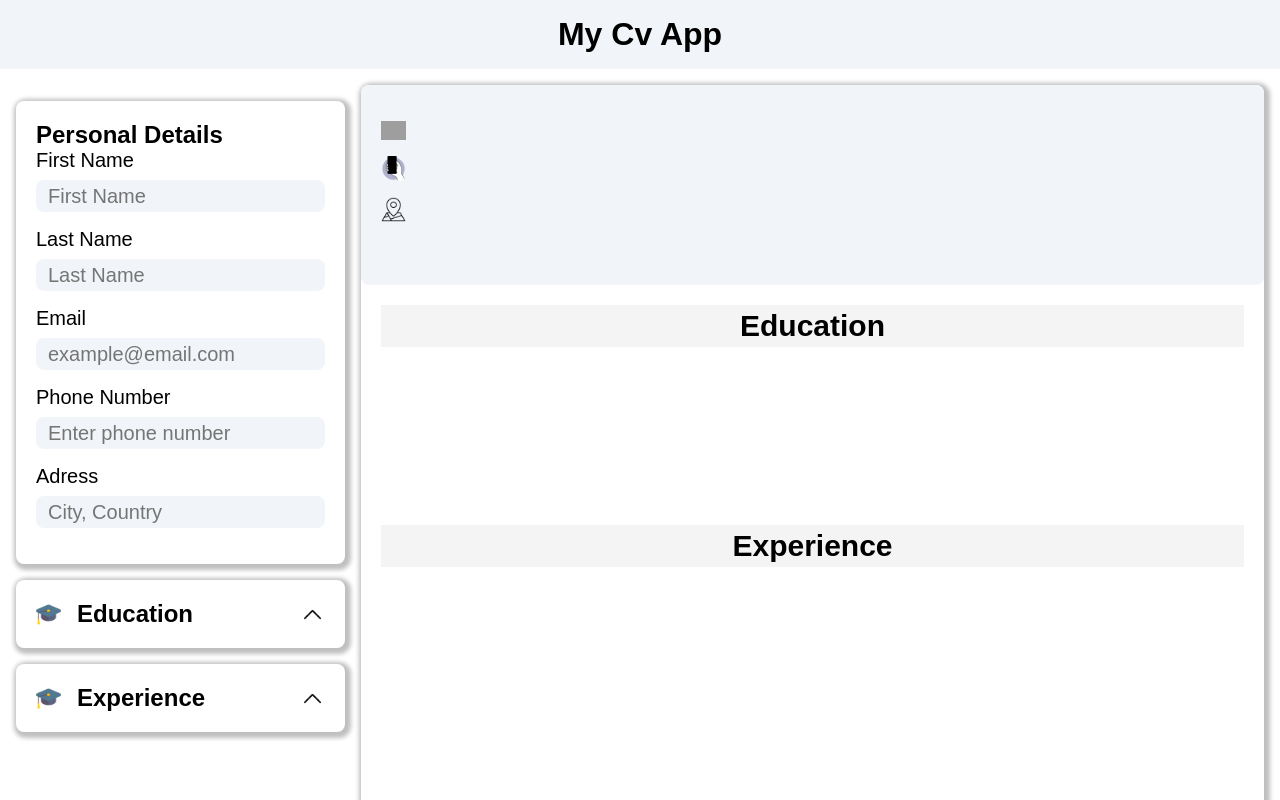
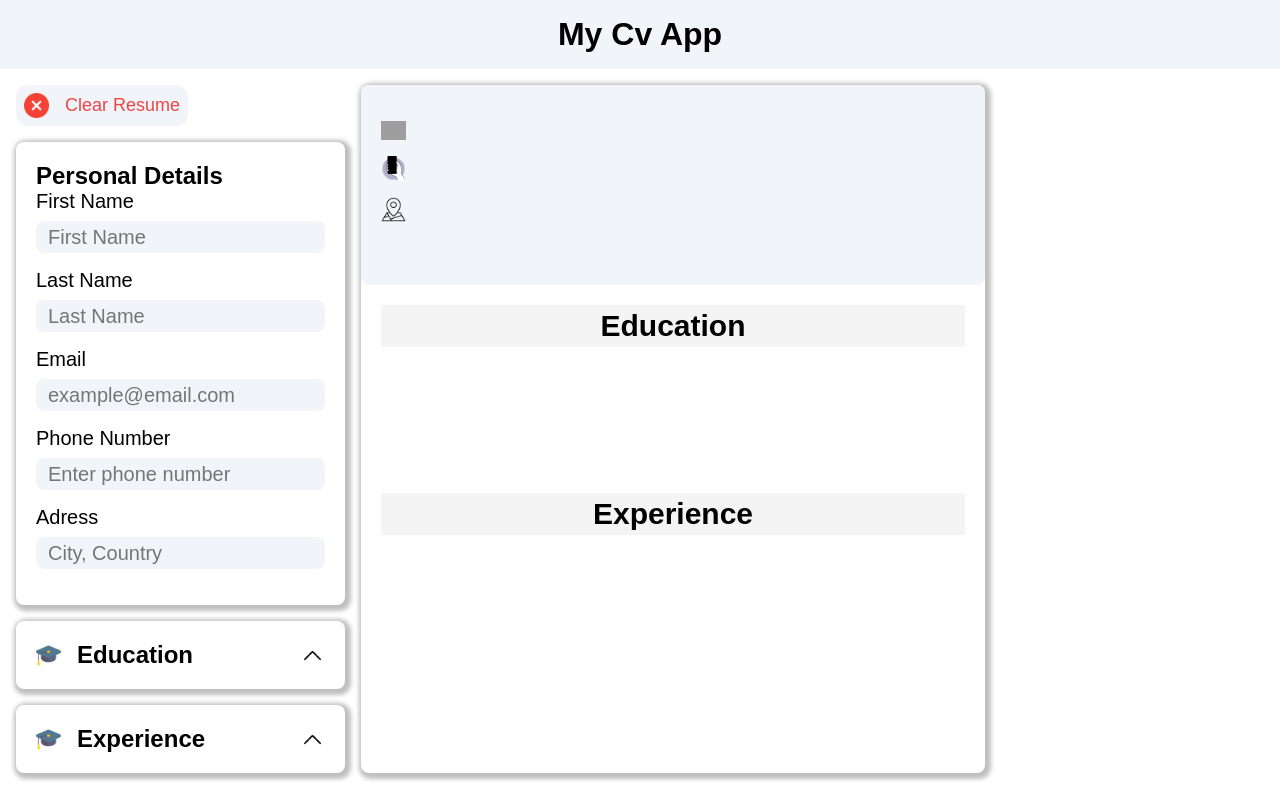
Before and after one commit to Medido1/The-OdinProject-CV-Application, a React (Vite) app: page / in a window 1280 px wide. Shown: the top 800 px of the page. Built offline with nearby package versions, Linux system fonts and the light colour scheme; grey boxes are pictures that could not be loaded.

Commit message:
Add and implement a button to clear the resume

```diff
--- a/src/components/Main.jsx
+++ b/src/components/Main.jsx
@@ -1,6 +1,7 @@
 import React, { useState } from 'react';
 import InputContainer from './InputContainer';
 import DisplayContainer from './DisplayContainer';
+import removeIcon from '../assets/icons/remove.png';
 
 export default function Main() {
   const [personalDetails, setPersonalDetails] = useState({
@@ -50,8 +51,25 @@ export default function Main() {
     setExperienceList(newExperienceList)
   }
 
+  function clearResume() {
+    updateEducationList([]);
+    updateExperienceList([]);
+    setPersonalDetails({
+      firstName: "",
+      lastName: "",
+      email: "",
+      phoneNumber: "",
+      address: "",
+    })
+  }
+
   return (
     <main className='main'>
+      <div>
+        <button className='clear_btn' onClick={clearResume}>
+          <img src={removeIcon} alt='remove icon' className='icon'/>
+          <p>Clear Resume</p>
+        </button>
         <InputContainer
         personalDetails={personalDetails}
         onPersonalDetailsChange = {handlePersonalDetailsChange}
@@ -64,6 +82,7 @@ export default function Main() {
         experienceList={experienceList}
         updateExperienceList={updateExperienceList}
       />
+      </div>
       <DisplayContainer
       personalDetails={personalDetails}
       educationDetails={educationDetails}
--- a/src/index.css
+++ b/src/index.css
@@ -49,14 +49,15 @@ body {
 }
 
 .display_container {
-  width: 100%;
-  min-height: 1000px;
+  width: 50%;
+  max-height: 1000px;
 }
 
 .personal_info_display {
   background-color: #f1f5f9;
   width: 100%;
-  height: 20%;
+  height: 14%;
+  min-height: 200px;
   display: flex;
   flex-direction: column;
 }
@@ -127,7 +128,6 @@ body {
 .education_item {
   display: flex;
   gap: 3rem;
-  margin-bottom: 2rem;
   height: 90px;
 }
 
@@ -186,3 +186,23 @@ body {
   overflow-wrap: break-word;
   max-width: 70%;
 }
+
+.clear_btn {
+  cursor: pointer;
+  background-color: #f1f5f9;
+  font-size: 1.125rem;
+  border-radius: .75rem;
+  border: 0;
+  outline: none;
+  padding: .5rem;
+  display: flex;
+  align-items: center;
+  gap: 1rem;
+  color: #ef4444;
+  transition: transform 250ms ease-in-out;
+}
+
+.clear_btn:hover {
+  transform: scale(1.1);
+  background-color: #fca5a5;
+}
```
Also changed, not shown: src/assets/icons/remove.png (added). Lines whose indentation alone changed are shown as unchanged.
